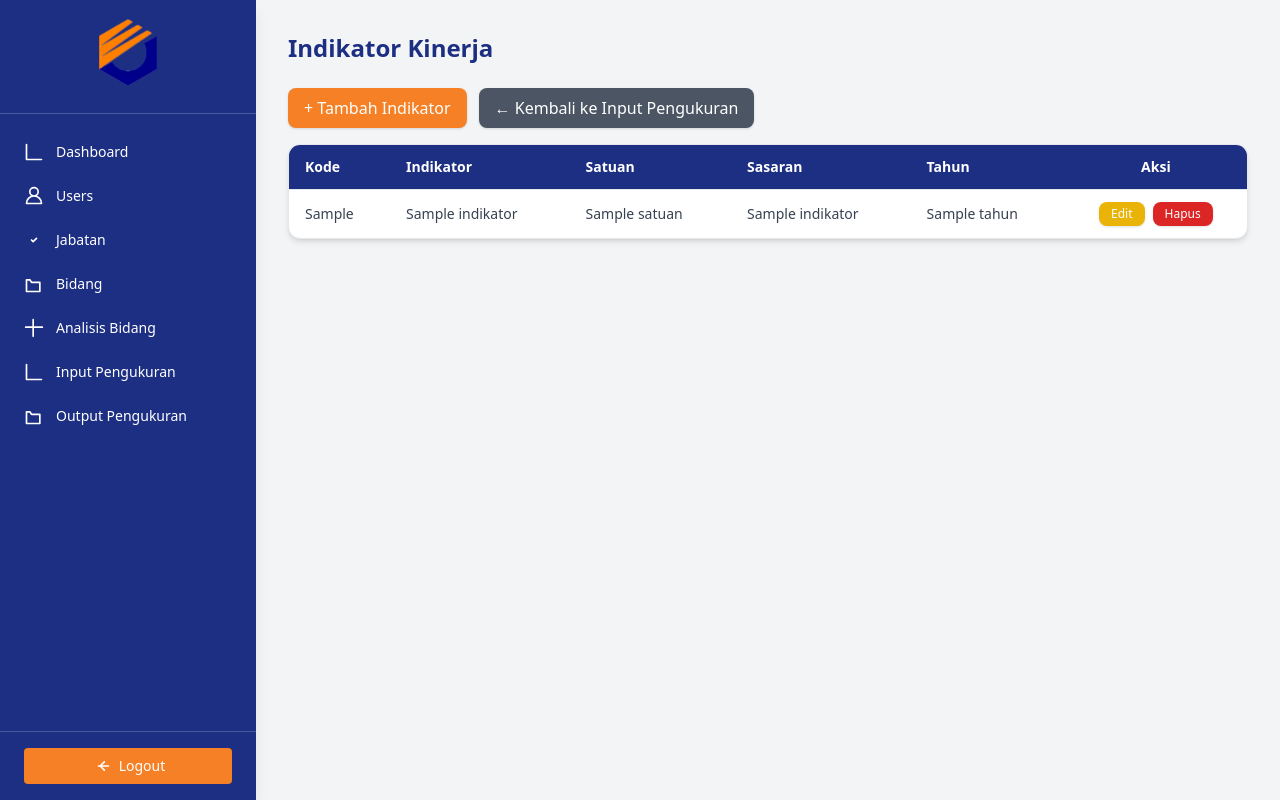
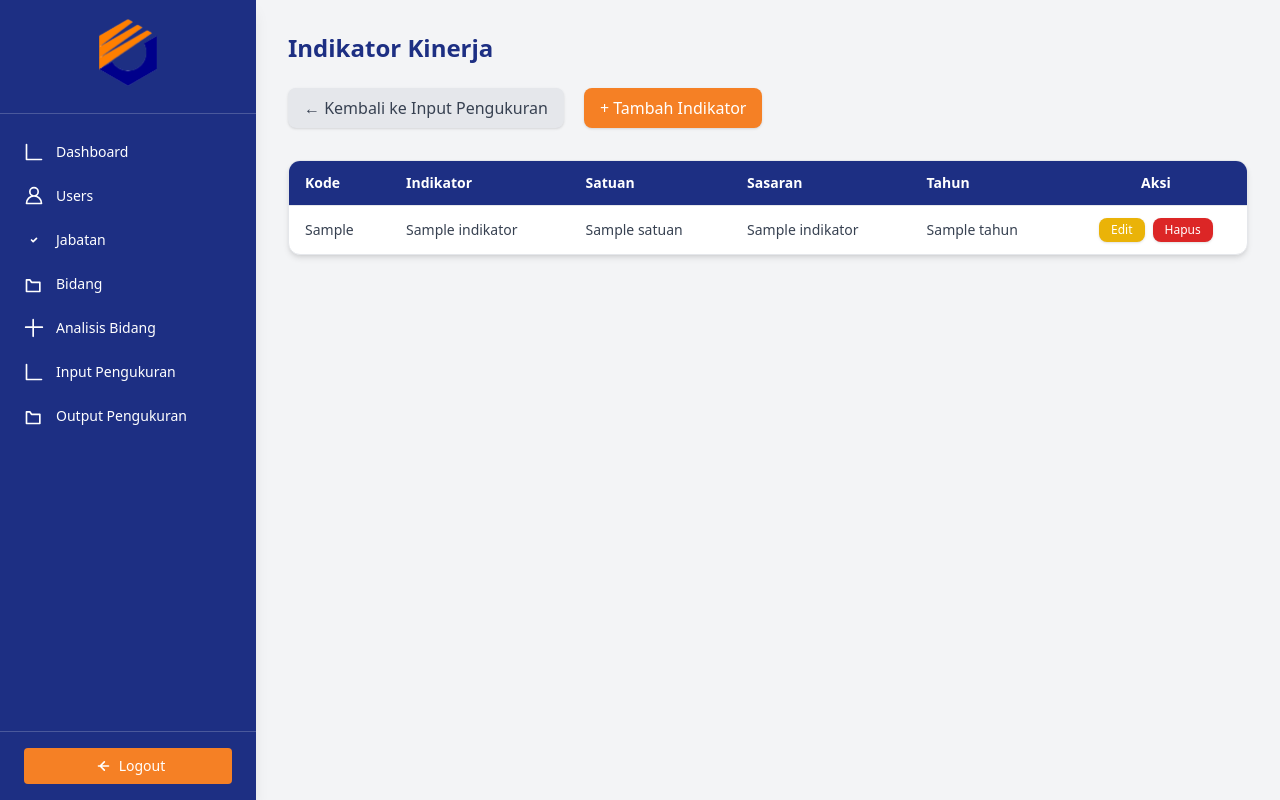
Before and after one commit to agustianmuhammadgilang-cloud/KineTrack, a CodeIgniter 4 app: the page made by app/Views/admin/indikator/index.php in a window 1280 px wide. Run offline with PHP 8.4 and a stand-in for CodeIgniter, Linux system fonts and the light colour scheme; the template is opened without the code that fills it: most values are stand-ins (such as "Sample title", 1, 10 or a date in 2020); some libraries are stand-ins or nearby versions.

Commit message:
membernakan button

```diff
--- a/app/Views/admin/indikator/index.php
+++ b/app/Views/admin/indikator/index.php
@@ -8,18 +8,18 @@
 <!-- BUTTON WRAPPER -->
 <div class="flex flex-wrap gap-3 mb-4">
 
-    <!-- Tambah -->
-    <a href="<?= base_url('admin/indikator/create') ?>"
-       class="bg-[var(--polban-orange)] text-white px-4 py-2 rounded-lg shadow hover:bg-orange-600 transition">
-        + Tambah Indikator
-    </a>
+   <!-- Button Back to Input Pengukuran -->
+<a href="<?= base_url('admin/pengukuran') ?>"
+   class="inline-block mb-4 bg-gray-200 text-gray-700 px-4 py-2 rounded-lg shadow
+          hover:bg-gray-300 transition">
+    ← Kembali ke Input Pengukuran
+</a>
 
-    <!-- Back ke Input Pengukuran -->
-    <a href="<?= base_url('admin/pengukuran') ?>"
-       class="bg-gray-600 text-white px-4 py-2 rounded-lg shadow hover:bg-gray-700 transition">
-        ← Kembali ke Input Pengukuran
-    </a>
-
+<!-- Button Tambah -->
+<a href="<?= base_url('admin/indikator/create') ?>"
+   class="inline-block mb-4 ml-2 bg-[var(--polban-orange)] text-white px-4 py-2 rounded-lg shadow hover:bg-orange-600 transition">
+    + Tambah Indikator
+</a>
 </div>
 
 <!-- TABLE WRAPPER -->
```
